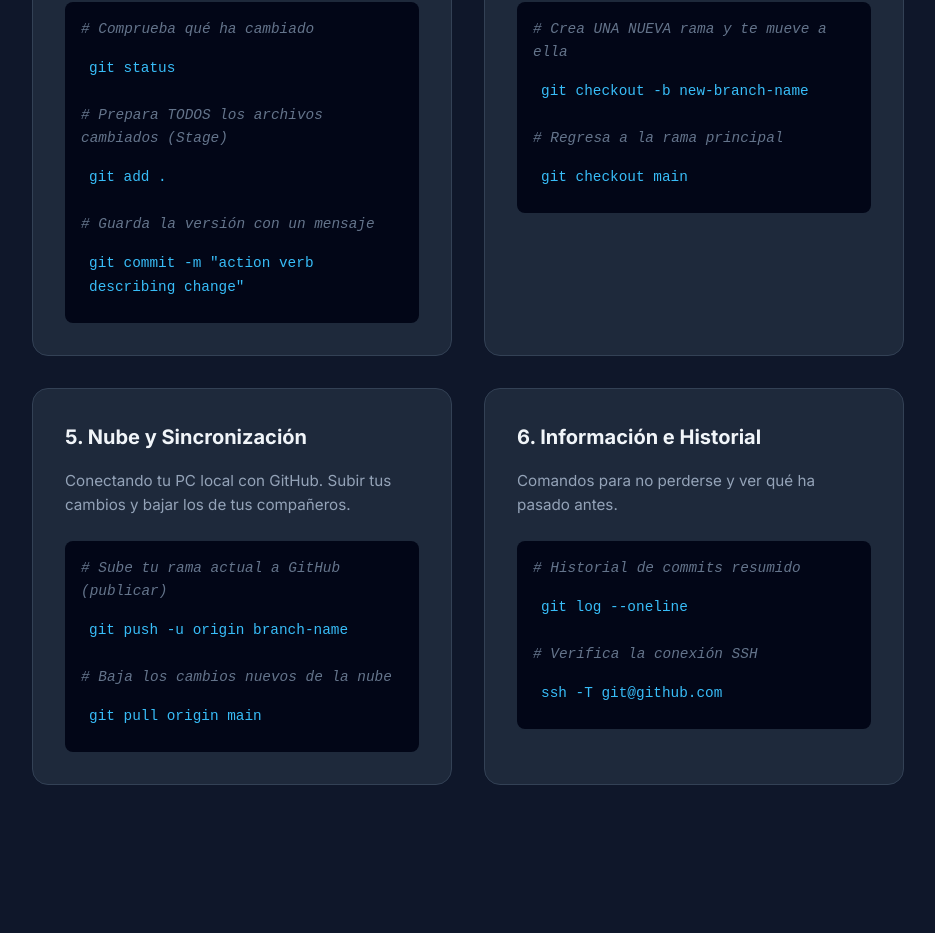
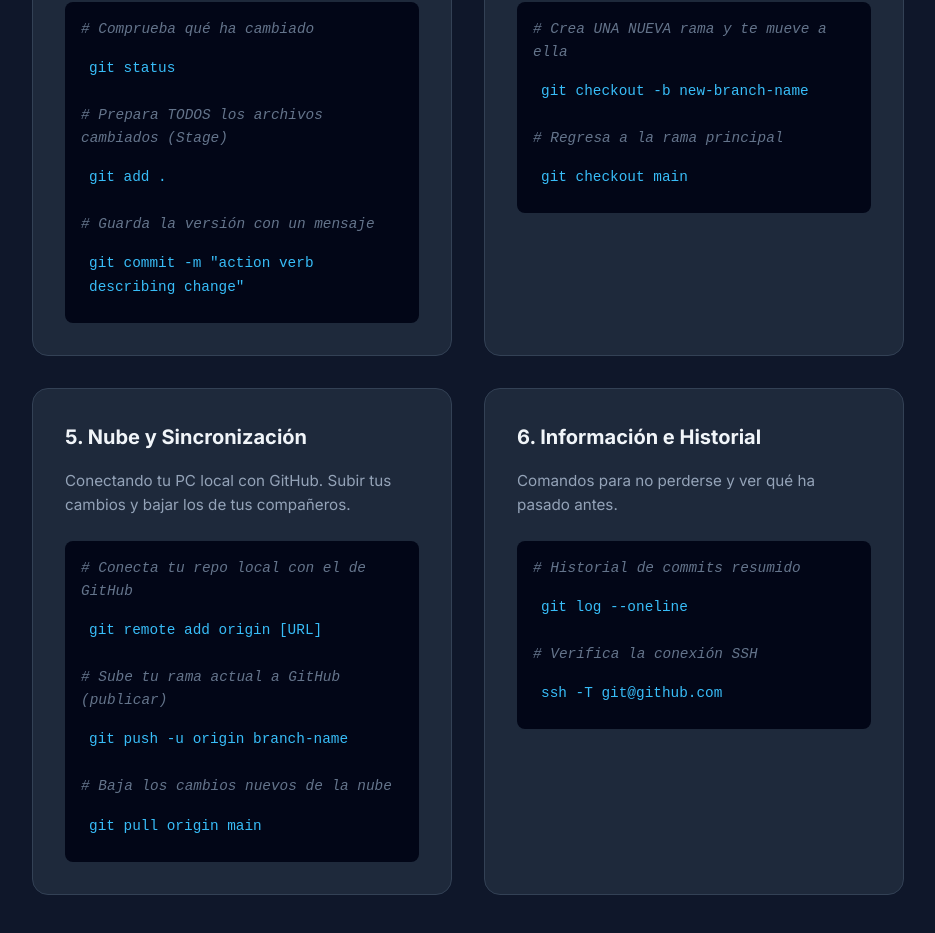
Before and after one commit to ChristianCerrud/practiqueGit, a plain HTML site: page index.html in a window 1280 px wide. Shown: the part 965-1898 px from the top of the page, without its empty margins (312-1247 px from the left). Before the commit the page ends 1815 px from the top, so only its background shows below. Drawn offline with Linux system fonts and the light colour scheme.

Commit message:
git push -u adress command

```diff
--- a/index.html
+++ b/index.html
@@ -158,12 +158,20 @@
               de tus compañeros.
             </p>
             <div class="code-block">
+              <span class="comment" data-i18n="sec5_c0"
+                ># Conecta tu repo local con el de GitHub</span
+              >
+              <div class="cmd-row">
+                <code>git remote add origin [URL]</code>
+              </div>
+
               <span class="comment" data-i18n="sec5_c1"
                 ># Sube tu rama actual a GitHub (publicar)</span
               >
               <div class="cmd-row">
                 <code>git push -u origin branch-name</code>
               </div>
+
               <span class="comment" data-i18n="sec5_c2"
                 ># Baja los cambios nuevos de la nube</span
               >
--- a/script.js
+++ b/script.js
@@ -34,6 +34,10 @@ const translations = {
     sec5_title: "5. Nube y Sincronización",
     sec5_desc:
       "Conectando tu PC local con GitHub. Subir tus cambios y bajar los de tus compañeros.",
+
+    // Nueva traducción
+    sec5_c0: "# Conecta tu repo local con el de GitHub",
+
     sec5_c1: "# Sube tu rama actual a GitHub (publicar)",
     sec5_c2: "# Baja los cambios nuevos de la nube",
     sec6_title: "6. Información e Historial",
@@ -75,6 +79,10 @@ const translations = {
     sec5_title: "5. Cloud & Sync",
     sec5_desc:
       "Connecting local PC to GitHub. Uploading your changes and getting others'.",
+
+    // Nueva traducción
+    sec5_c0: "# Connect local repo to GitHub",
+
     sec5_c1: "# Upload current branch to GitHub",
     sec5_c2: "# Download new changes from cloud",
     sec6_title: "6. Info & History",
@@ -116,6 +124,10 @@ const translations = {
     sec5_title: "5. Cloud et Synchro",
     sec5_desc:
       "Connecter le PC à GitHub. Envoyer vos modifs et récupérer les autres.",
+
+    // Nueva traducción
+    sec5_c0: "# Connecte le dépôt local à GitHub",
+
     sec5_c1: "# Envoie votre branche sur GitHub",
     sec5_c2: "# Récupère les changements du cloud",
     sec6_title: "6. Info et Historique",
```
